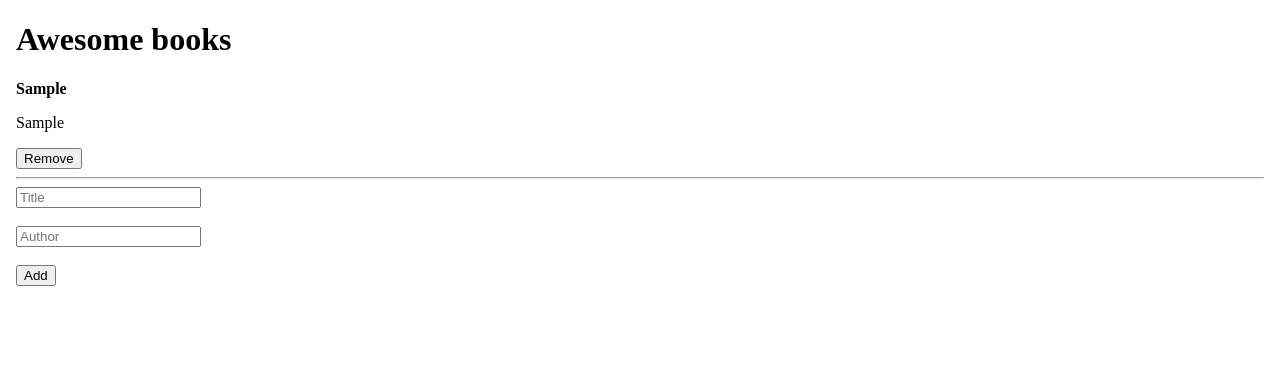
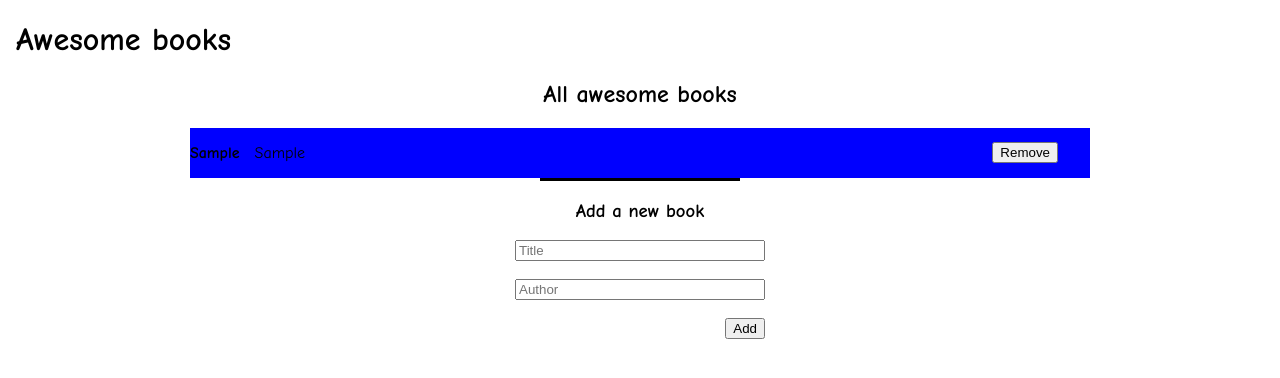
Before and after one commit to DanteAlonsoHT/awesome_books_js, a plain HTML site: page index.html in a window 1280 px wide. Both pictures are taken after typing "Sample", "Sample" into the empty fields and a click on the button "Add". Drawn offline with Linux system fonts and the light colour scheme.

Commit message:
Add styles core elements

```diff
--- a/css/style.css
+++ b/css/style.css
@@ -1,5 +1,62 @@
+@import url('https://fonts.googleapis.com/css2?family=Comic+Neue:wght@300;400;700&display=swap');
+
 body {
   padding: 0;
   margin: 1rem;
   box-sizing: border-box;
+  font-family: 'Comic Neue', cursive;
 }
+
+h2 {
+  display: flex;
+  justify-content: space-evenly;
+}
+
+h3 {
+  display: flex;
+  justify-content: space-evenly;
+}
+
+#content-books {
+  max-width: 900px;
+  margin: 0 auto;
+}
+
+.card-book {
+  display: flex;
+  flex-direction: row;
+  align-items: center;
+  justify-content: space-between;
+}
+
+.book-info {
+  display: flex;
+  align-items: center;
+}
+
+.book-info > strong {
+  margin-right: 15px;
+}
+
+.button-remove {
+  margin-right: 2rem;
+}
+
+#form-books {
+  display: flex;
+  flex-direction: column;
+  max-width: 250px;
+  align-content: center;
+  margin: 0 auto;
+}
+
+#button-add {
+  max-width: 50px;
+  align-self: flex-end;
+}
+
+.line-border {
+  border-top: 3px solid;
+  max-width: 200px;
+  margin: 0 auto;
+}
--- a/index.html
+++ b/index.html
@@ -1,23 +1,25 @@
 <!DOCTYPE html>
 <html lang="en">
-<head>
-    <meta charset="UTF-8">
-    <meta http-equiv="X-UA-Compatible" content="IE=edge">
-    <meta name="viewport" content="width=device-width, initial-scale=1.0">
+  <head>
+    <meta charset="UTF-8" />
+    <meta http-equiv="X-UA-Compatible" content="IE=edge" />
+    <meta name="viewport" content="width=device-width, initial-scale=1.0" />
     <title>Awesome books: plain JavaScript with objects</title>
-    <link rel="stylesheet" href="css/style.css">
-</head>
-<body>
+    <link rel="stylesheet" href="css/style.css" />
+  </head>
+  <body>
     <h1>Awesome books</h1>
-    <div id="content-books">
-    </div>
+    <h2>All awesome books</h2>
+    <div id="content-books"></div>
+    <div class="line-border"></div>
+    <h3>Add a new book</h3>
     <form id="form-books">
-        <input type="text" name="title" id="input-title" placeholder="Title"><br>
-        <br>
-        <input type="text" name="author" id="input-author" placeholder="Author"><br>
-        <br>
-        <button type="button" id="button-add">Add</button>
+      <input type="text" name="title" id="input-title" placeholder="Title" />
+      <br />
+      <input type="text" name="author" id="input-author" placeholder="Author" />
+      <br />
+      <button type="button" id="button-add">Add</button>
     </form>
     <script src="js/script.js"></script>
-</body>
+  </body>
 </html>
--- a/js/script.js
+++ b/js/script.js
@@ -1,6 +1,7 @@
 const buttonAddBook = document.getElementById('button-add');
 const containerBooks = document.getElementById('content-books');
 const formBooks = document.getElementById('form-books');
+const cardBook = document.getElementsByClassName('card-book');
 let inputTitle = '';
 let inputAuthor = '';
 let newBook; let newData; let allBooks;
@@ -28,9 +29,15 @@ class Methods {
     containerBooks.innerHTML = '';
     this.getLocalStorage().forEach((book, index) => {
       containerBooks.innerHTML
-            += `<div class='card-book' id='book-${index}'><strong class='book-title'>${book[0]}</strong>`
-            + `<p class='book-author'>${book[1]}</p>`
-            + `<button type='button' id='button-remove-${index}' onclick='methods.removeBook(${index})'>Remove</button></div><hr>`;
+            += `<div class='card-book' id='book-${index}'><div class='book-info'><strong class='book-title'>${book[0]}</strong>`
+            + `<p class='book-author'>${book[1]}</p></div>`
+            + `<button class='button-remove' type='button' id='button-remove-${index}' onclick='methods.removeBook(${index})'>Remove</button></div>`;
+            if(index%2===0){
+              document.getElementById(`book-${index}`).style.backgroundColor="blue";
+              // console.log(cardBook);
+            }else{
+              document.getElementById(`book-${index}`).style.backgroundColor="red";
+            }
     });
   }
 
```
